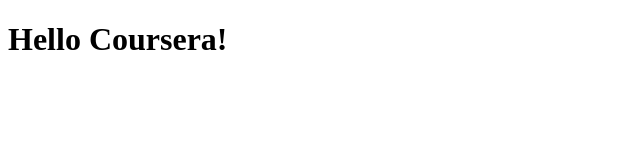
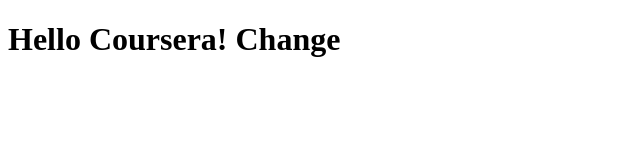
Before and after one commit to oneusd/coursera-test, a plain HTML site: page site/index.html in a window 1280 px wide. Shown: the whole page, without its empty margins (0-640 px from the left). Drawn offline with Linux system fonts and the light colour scheme.

Commit message:
Small change to our page content.

```diff
--- a/site/index.html
+++ b/site/index.html
@@ -6,6 +6,6 @@
 	<title>Hello Coursera!</title>
 </head>
 <body>
-<h1>Hello Coursera!</h1>
+<h1>Hello Coursera! Change</h1>
 </body>
 </html>
```
